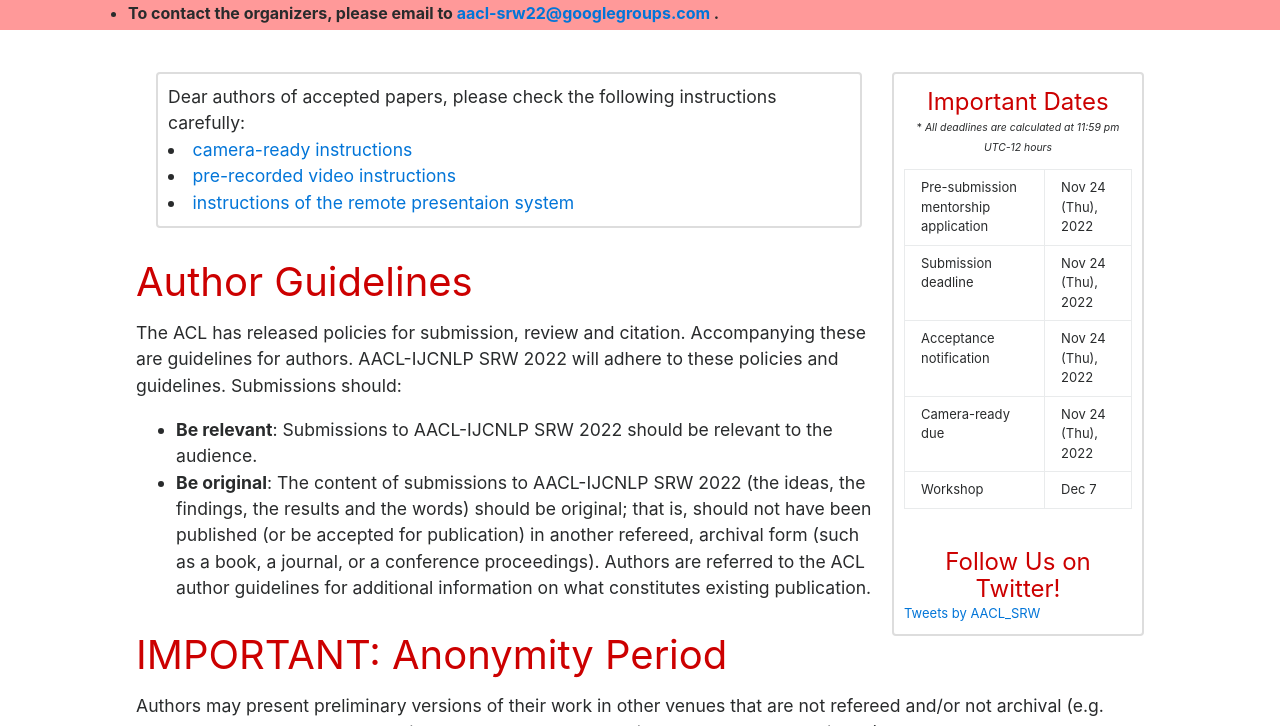
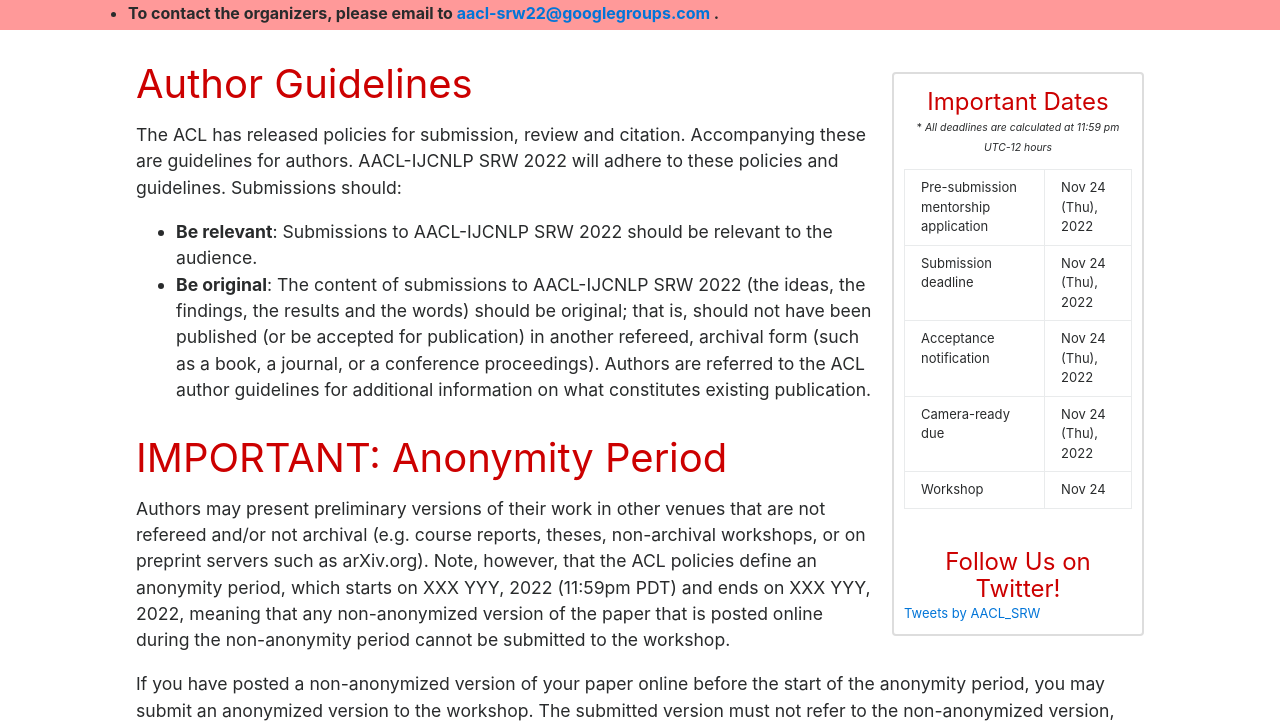
Before and after one commit to aacl2023-srw/aacl2023-srw.github.io, a Jekyll site: the page built from author.md, in a window 1280 px wide and 900 px high, scrolled down 390 px, cut to the strip 174-900 px from the top of the window. Built offline with Jekyll 4.4.1, drawn with Linux system fonts in a browser that asks for light colours; comment, search, counter and statistics services are not loaded.

Commit message:
upgrade to 2022

```diff
--- a/_layouts/default.html
+++ b/_layouts/default.html
@@ -52,7 +52,7 @@
               </td>
             </tr>
             <tr><td>Workshop</td>
-              <td>Dec 7</td>
+              <td>Nov 24</td>
             </tr>
           </tbody></table>
           </font><br>
--- a/author.md
+++ b/author.md
@@ -5,12 +5,14 @@ permalink: /author
 order : 1
 ---
 
+<!--
 <div id="side-table-wrapper" style="width:70%;">
  Dear authors of accepted papers, please check the following instructions carefully: <br>
  <li> <a href="https://aacl2022-srw.github.io/camera_ready">camera-ready instructions</a> </li>
  <li> <a href="https://aacl2022-srw.github.io/pre_recorded_video">pre-recorded video instructions</a> </li>
  <li> <a href="http://aacl2022.org/blog/5/">instructions of the remote presentaion system</a> </li>
 </div>
+-->
 
 # Author Guidelines
 The ACL has released policies for submission, review and citation. Accompanying these are guidelines for authors. AACL-IJCNLP SRW 2022 will adhere to these policies and guidelines. Submissions should:
```
Also changed, not shown: 3 other files.
